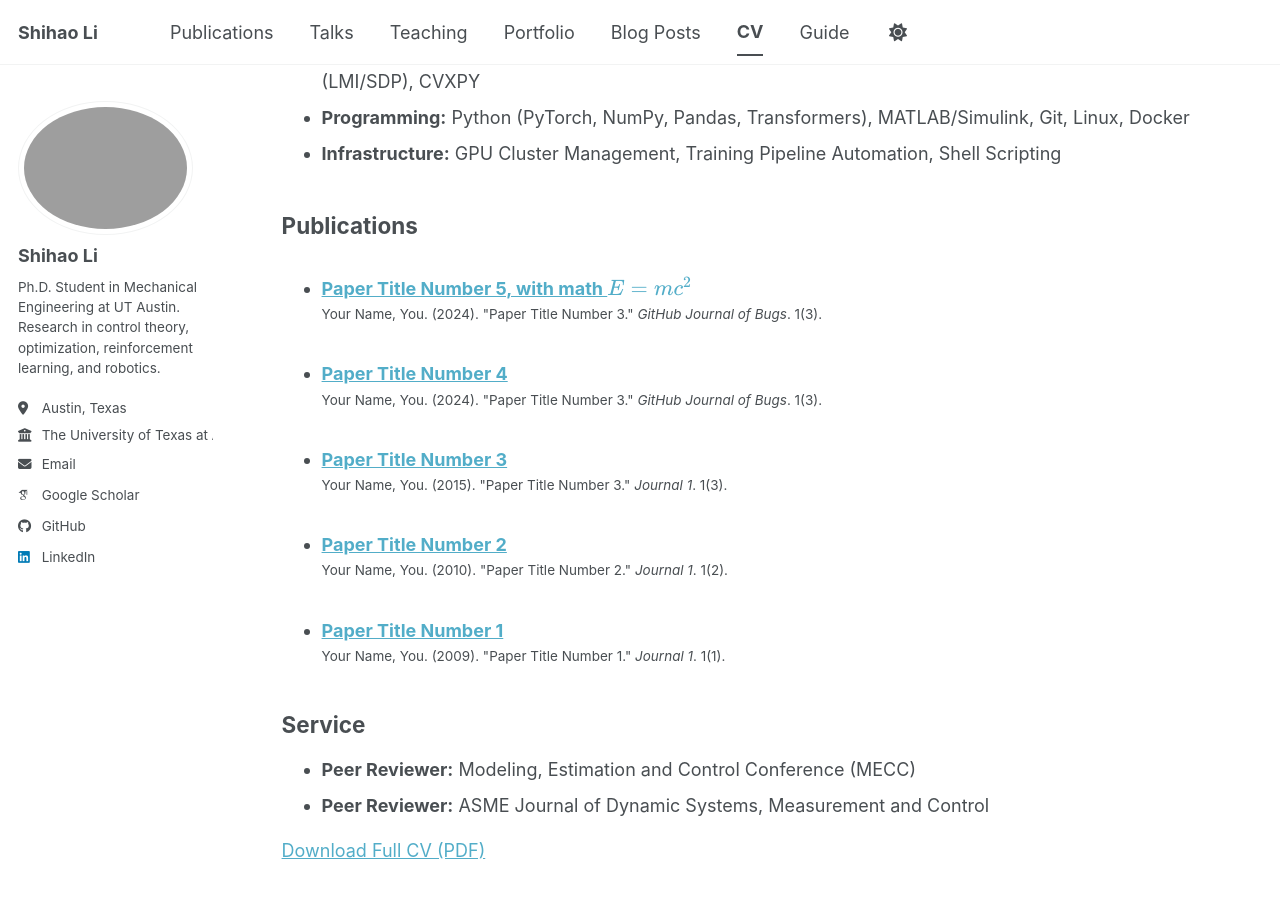
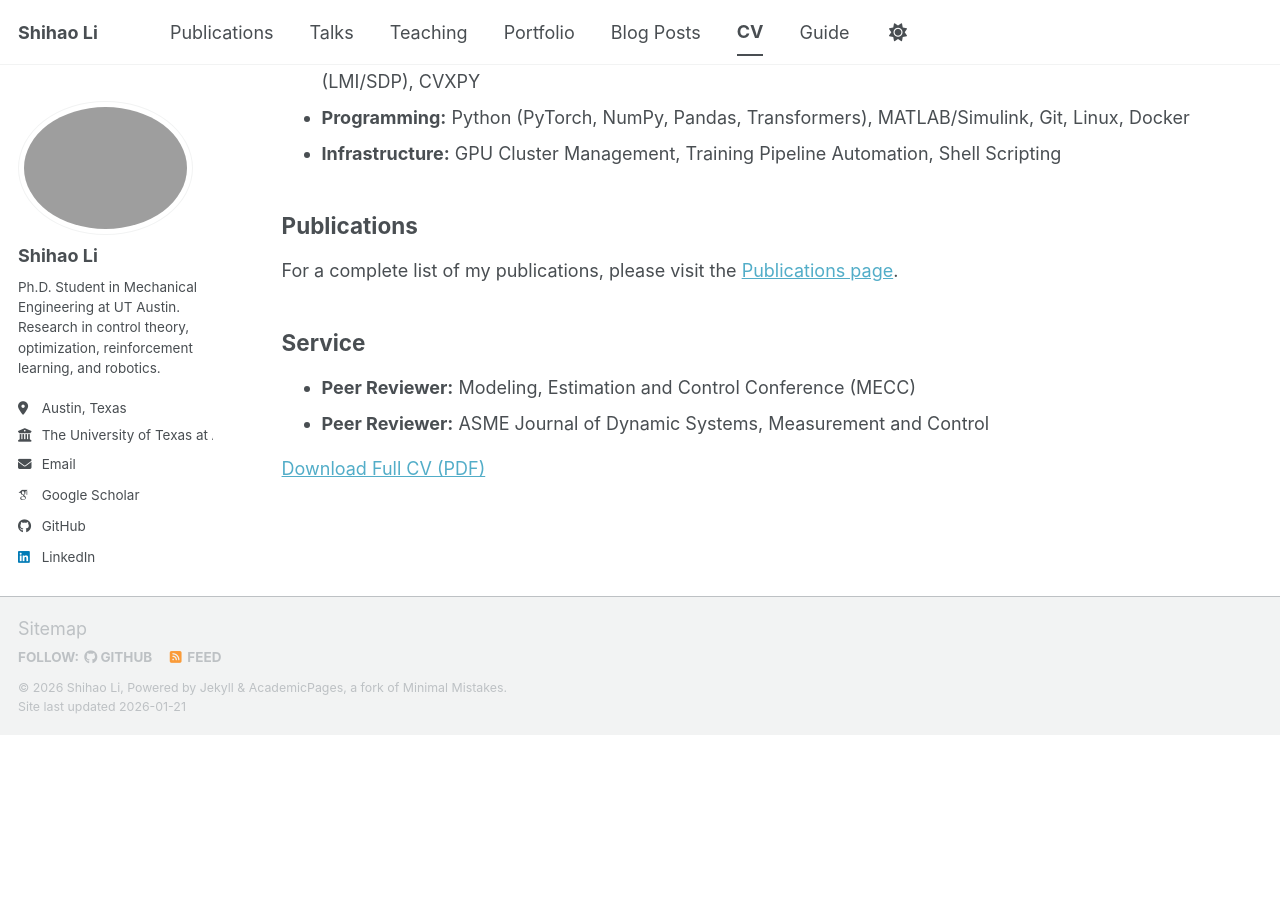
Before and after one commit to SheeHow/sheehow.github.io, a Jekyll site: the page built from _pages/cv.md, in a window 1280 px wide and 900 px high, scrolled down 1622 px. Built offline with Jekyll 4.4.1, drawn with Linux system fonts in a browser that asks for light colours; some web fonts are replaced; a script bundle is joined from its source files by our own code; library files that are not in the unit come from our copies; after the commit the page ends 2356 px from its top, so only the background shows below that.

Commit message:
Update cv.md

```diff
--- a/_pages/cv.md
+++ b/_pages/cv.md
@@ -58,9 +58,7 @@ redirect_from:
 
 ## Publications
 
-  <ul>{% for post in site.publications reversed %}
-    {% include archive-single-cv.html %}
-  {% endfor %}</ul>
+For a complete list of my publications, please visit the [Publications page](/publications/).
 
 ## Service
 
```
